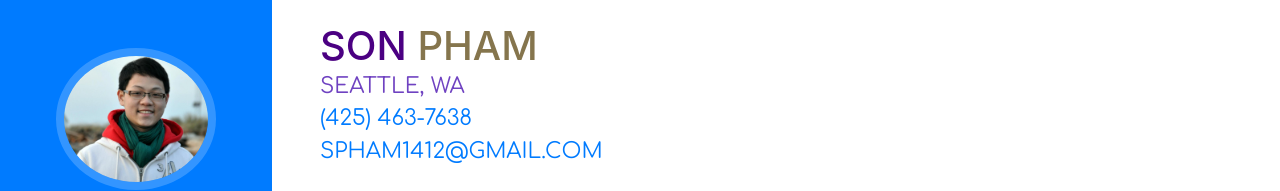
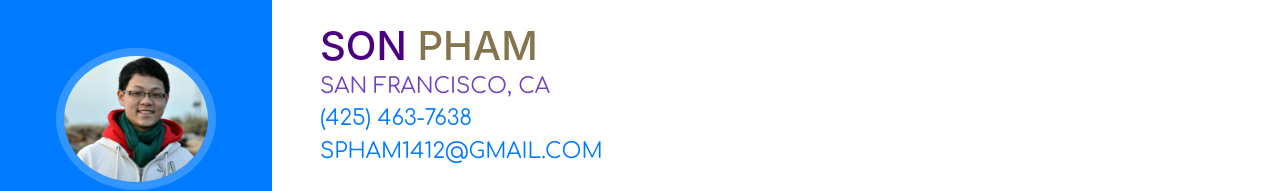
Before and after one commit to spham1412/spham1412.github.io, a website with bundled scripts: page index.html in a window 1280 px wide. Shown: the part 157-348 px from the top of the page. Built offline with nearby package versions, Linux system fonts and the light colour scheme.

Commit message:
update address

```diff
--- a/index.html
+++ b/index.html
@@ -74,7 +74,7 @@
       <h1 class="mb-0 firstName">Son
         <span class="lastName">Pham</span>
       </h1>
-      <div class="subheading mb-0">Seattle, WA</div>
+      <div class="subheading mb-0">San Francisco, CA</div>
       <div class="subheading mb-0">
         <a href="tel:(425) 463-7638">(425) 463-7638</a>
       </div>
```
